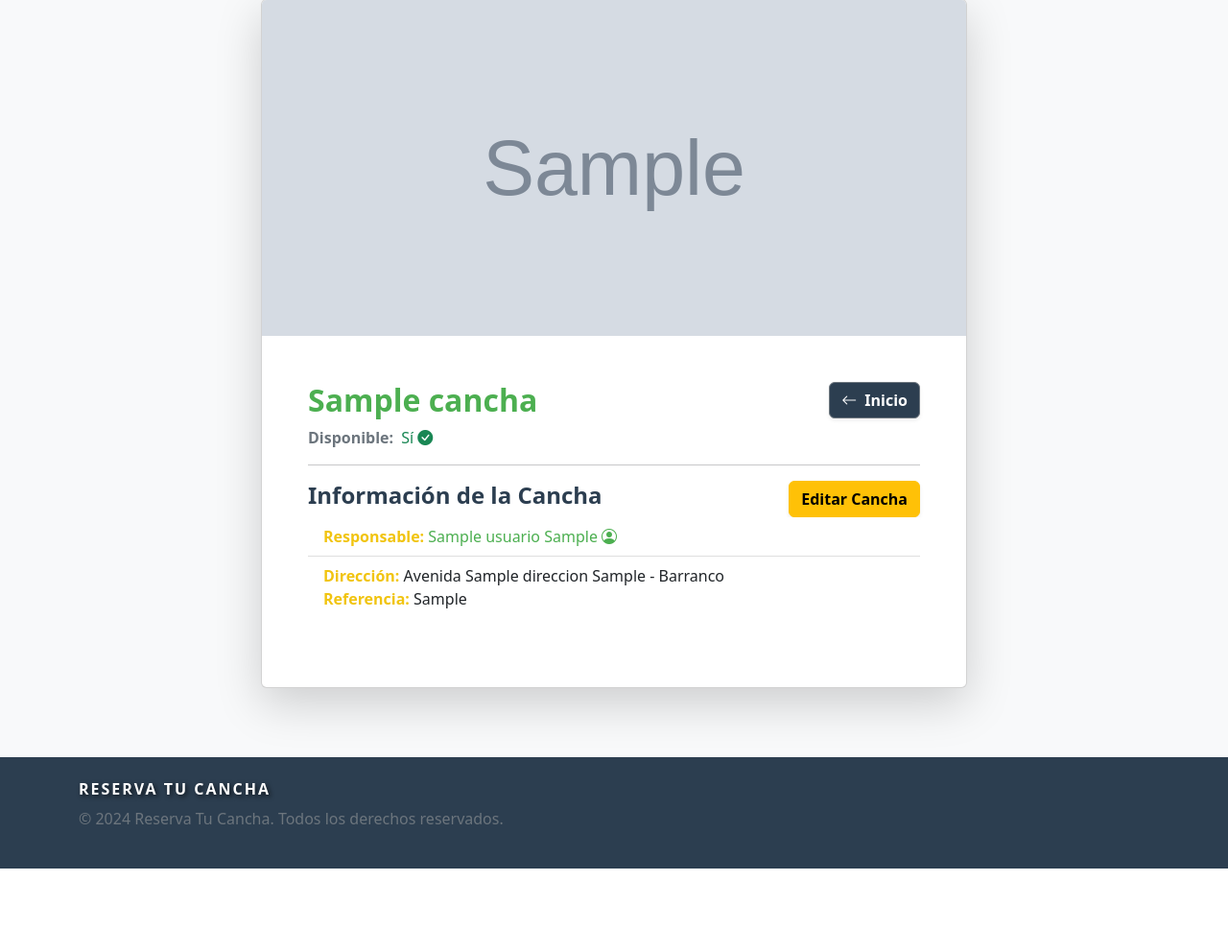
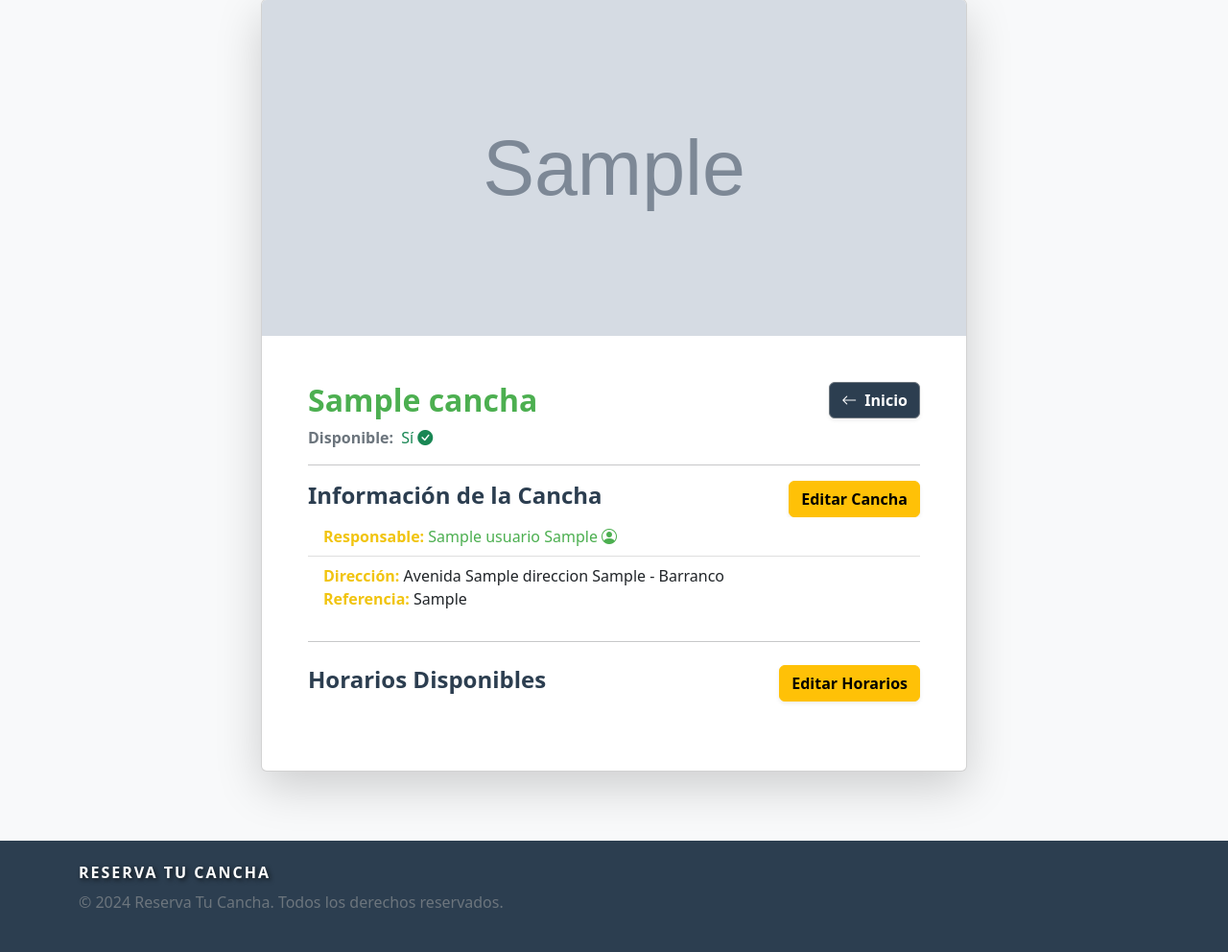
Before and after one commit to iriarteMirko/proyecto-is2, a Django app: a page that uses templates/cancha/detalle_cancha/detalle_cancha.html in a window 1280 px wide. Shown: the part 137-1129 px from the top of the page at 96% size. Before the commit the page ends 1042 px from the top, so only its background shows below. Run offline with Django 5.2, Linux system fonts and the light colour scheme; a user stored in the database is signed in; tables that the repository leaves empty hold one stand-in row (values such as "Sample post"); grey boxes marked "Sample" are stand-in pictures.

Commit message:
Update horario cancha template

```diff
--- a/apps/cancha/urls.py
+++ b/apps/cancha/urls.py
@@ -13,4 +13,6 @@ urlpatterns = [
     path('detalle/<int:cancha_id>/<slug:cancha_slug>/', views.detalle_cancha, name='detalle_cancha'),
     path('editar/<int:cancha_id>/<slug:cancha_slug>/', views.editar_cancha, name='editar_cancha'),
     path('eliminar/<int:cancha_id>/<slug:cancha_slug>/', views.eliminar_cancha, name='eliminar_cancha'),
+    path('detalle/<int:cancha_id>/horarios/', views.obtener_horarios_mes, name='obtener_horarios_mes'),
+
 ]
--- a/apps/cancha/views.py
+++ b/apps/cancha/views.py
@@ -11,7 +11,7 @@ from apps.usuario.factory import CanchaConcreteFactory
 from apps.horario.models import Horario
 from apps.reserva.models import Reserva
 from .models import Cancha
-from datetime import date, timedelta
+from datetime import date, timedelta, datetime
 import re
 
 class CanchaViewSet(viewsets.ModelViewSet):
@@ -26,10 +26,47 @@ class CanchaViewSet(viewsets.ModelViewSet):
 @login_required
 def detalle_cancha(request, cancha_id, cancha_slug):
     cancha = get_object_or_404(Cancha, id=cancha_id, slug=cancha_slug)
+    today = date.today()
+    start_date = today.replace(day=1)
+    end_date = (start_date + timedelta(days=31)).replace(day=1) - timedelta(days=1)
+
+    horarios = Horario.objects.filter(cancha=cancha, dia__range=(start_date, end_date))
+    dias_horarios = []
+
+    for horario in horarios:
+        reservas = Reserva.objects.filter(horario=horario)
+        horarios_disponibles = []
+
+        for i in range(horario.hora_inicio.hour, horario.hora_fin.hour):
+            hora_inicio = horario.hora_inicio.replace(hour=i, minute=0, second=0)
+            hora_inicio_datetime = datetime.combine(horario.dia, hora_inicio)
+            hora_fin = (hora_inicio_datetime + timedelta(hours=1)).time()
+
+            if not reservas.filter(hora_reserva_inicio=hora_inicio, hora_reserva_fin=hora_fin).exists():
+                horarios_disponibles.append({
+                    "hora_inicio": hora_inicio.strftime("%H:%M"),
+                    "hora_fin": hora_fin.strftime("%H:%M"),
+                    "disponible": True
+                })
+            else:
+                horarios_disponibles.append({
+                    "hora_inicio": hora_inicio.strftime("%H:%M"),
+                    "hora_fin": hora_fin.strftime("%H:%M"),
+                    "disponible": False
+                })
+
+        dias_horarios.append({
+            "dia": horario.dia.strftime("%Y-%m-%d"),
+            "horarios": horarios_disponibles,
+            "estado": "lleno" if all(not h["disponible"] for h in horarios_disponibles) else "disponible"
+        })
+
     contexto = {
         'cancha': cancha,
-        'responsable': request.user == cancha.responsable
+        'responsable': request.user == cancha.responsable,
+        'dias_horarios': dias_horarios  # Añadir dias_horarios al contexto
     }
+    print(contexto)
     return render(request, 'cancha/detalle_cancha/detalle_cancha.html', contexto)
 
 def validar_datos_cancha(request):
@@ -149,3 +186,42 @@ def eliminar_cancha(request, cancha_id, cancha_slug):
         cancha.delete()
         messages.success(request, 'La cancha fue eliminada correctamente.')
         return redirect('inicio')
+
+@login_required
+def obtener_horarios_mes(request, cancha_id):
+    cancha = get_object_or_404(Cancha, id=cancha_id)
+    today = date.today()
+    start_date = today.replace(day=1)  # Primer día del mes actual
+    end_date = (start_date + timedelta(days=31)).replace(day=1) - timedelta(days=1)  # Último día del mes actual
+
+    horarios = Horario.objects.filter(cancha=cancha, dia__range=(start_date, end_date))
+
+    dias_horarios = []
+    for horario in horarios:
+        reservas = Reserva.objects.filter(horario=horario)
+        horarios_disponibles = []
+
+        # Revisa las horas del horario y su disponibilidad
+        for i in range(horario.hora_inicio.hour, horario.hora_fin.hour):
+            hora_inicio = horario.hora_inicio.replace(hour=i)
+            hora_fin = (hora_inicio + timedelta(hours=1)).time()
+            if not reservas.filter(hora_reserva_inicio=hora_inicio, hora_reserva_fin=hora_fin).exists():
+                horarios_disponibles.append({
+                    "hora_inicio": hora_inicio.strftime("%H:%M"),
+                    "hora_fin": hora_fin.strftime("%H:%M"),
+                    "disponible": True
+                })
+            else:
+                horarios_disponibles.append({
+                    "hora_inicio": hora_inicio.strftime("%H:%M"),
+                    "hora_fin": hora_fin.strftime("%H:%M"),
+                    "disponible": False
+                })
+
+        dias_horarios.append({
+            "dia": horario.dia.strftime("%Y-%m-%d"),
+            "horarios": horarios_disponibles,
+            "estado": "lleno" if all(not h["disponible"] for h in horarios_disponibles) else "disponible"
+        })
+
+    return JsonResponse(dias_horarios, safe=False)
--- a/templates/cancha/detalle_cancha/detalle_cancha.html
+++ b/templates/cancha/detalle_cancha/detalle_cancha.html
@@ -43,15 +43,15 @@
                         {% endif %}
                     </div>
                     <hr>
-
                     <!-- Información de la Cancha -->
                     {% include "cancha/detalle_cancha/info_cancha.html" %}
+                    <hr>
+                    <!-- Calendario de Horarios Disponibles -->
+                    {% include "cancha/detalle_cancha/horario_cancha.html" %}
                 </div>
             </div>
         </div>
     </div>
 </main>
 
-{% include "base/message.html" %}
-
 {% endblock %}
--- a/templates/cancha/detalle_cancha/horario_cancha.html
+++ b/templates/cancha/detalle_cancha/horario_cancha.html
@@ -0,0 +1,61 @@
+<div class="d-flex justify-content-between align-items-center mt-4">
+    <h4 style="color: #2C3E50; font-weight: bold;">Horarios Disponibles</h4>
+    {% if responsable %}
+    <a href=""
+        class="btn btn-warning shadow-sm ms-2"
+        style="font-weight: bold;">
+        Editar Horarios
+    </a>
+    {% endif %}
+</div>
+<div id="calendario-horarios" class="mb-4">
+    <!-- Aquí se cargará el calendario -->
+</div>
+
+<script>
+    document.addEventListener('DOMContentLoaded', function() {
+        const diasHorarios = {{ dias_horarios|safe }};
+        const calendario = document.getElementById('calendario-horarios');
+        calendario.innerHTML = generarHTMLCalendario(diasHorarios);
+    });
+    function generarHTMLCalendario(diasHorarios) {
+        let html = '<div class="calendar">';
+        diasHorarios.forEach(dia => {
+            const estadoColor = dia.estado === 'disponible' ? 'green' : 'red';
+            html += `<div class="day" style="background-color: ${estadoColor}; cursor: pointer;" onclick="mostrarHorariosDelDia('${dia.dia}', ${JSON.stringify(dia.horarios)})">
+                    <span>${dia.dia}</span>
+                    </div>`;
+        });
+        html += '</div>';
+        return html;
+    }
+    function mostrarHorariosDelDia(dia, horarios) {
+        const calendario = document.getElementById('calendario-horarios');
+        let html = `<h5>Horarios para el ${dia}</h5><ul>`;
+
+        horarios.forEach(horario => {
+            const color = horario.disponible ? 'green' : 'red';
+            html += `<li style="color: ${color};">${horario.hora_inicio} - ${horario.hora_fin}</li>`;
+        });
+
+        html += '</ul>';
+        calendario.innerHTML = html;
+    }
+</script>
+
+<style>
+    .calendar {
+        display: grid;
+        grid-template-columns: repeat(7, 1fr);
+        gap: 5px;
+    }
+    .day {
+        padding: 10px;
+        text-align: center;
+        border-radius: 5px;
+        color: white;
+    }
+    .day:hover {
+        opacity: 0.8;
+    }
+</style>
```
